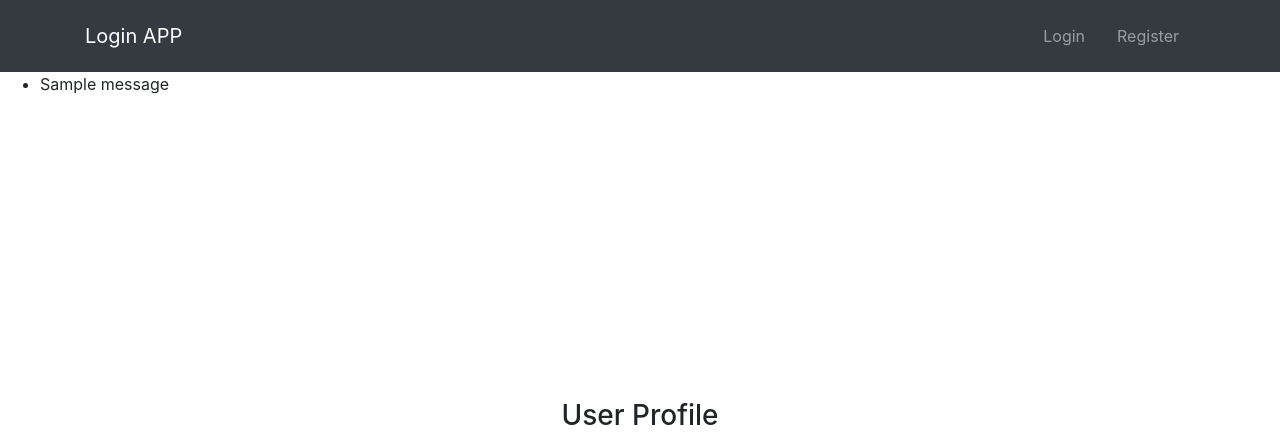
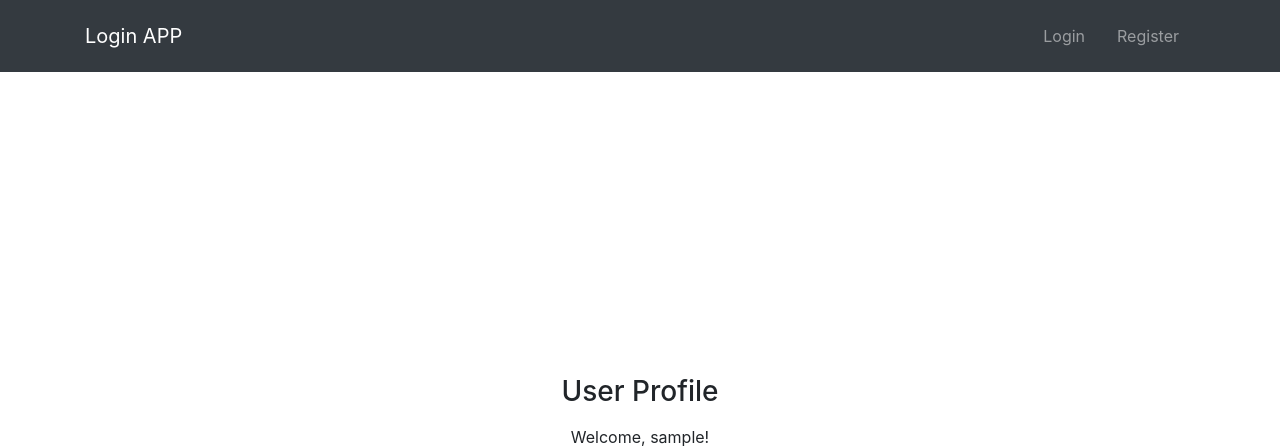
Before and after one commit to ab-abel/flask_auth, a Python web app: template templates/auth/profile.html in a window 1280 px wide. Shown: the top 446 px of the page. Run offline with Jinja, Linux system fonts and the light colour scheme; the template is opened without the code that fills it: most values are stand-ins (such as "Sample title", 1, 10 or a date in 2020); one stand-in notice (Sample message) is shown; some libraries are stand-ins or nearby versions.

Commit message:
clean up alert

```diff
--- a/templates/base.html
+++ b/templates/base.html
@@ -34,18 +34,6 @@
         </div>
     </nav>
 
-    <div>
-        {% with messages = get_flashed_messages(with_categories=true) %}
-            {% if messages %}
-                <ul>
-                    {% for category, message in messages %}
-                        <li class="{{ category }}">{{ message }}</li>
-                    {% endfor %}
-                </ul>
-            {% endif %}
-
-        {% endwith %}
-    </div>
     {% block main %}
 
 
```
